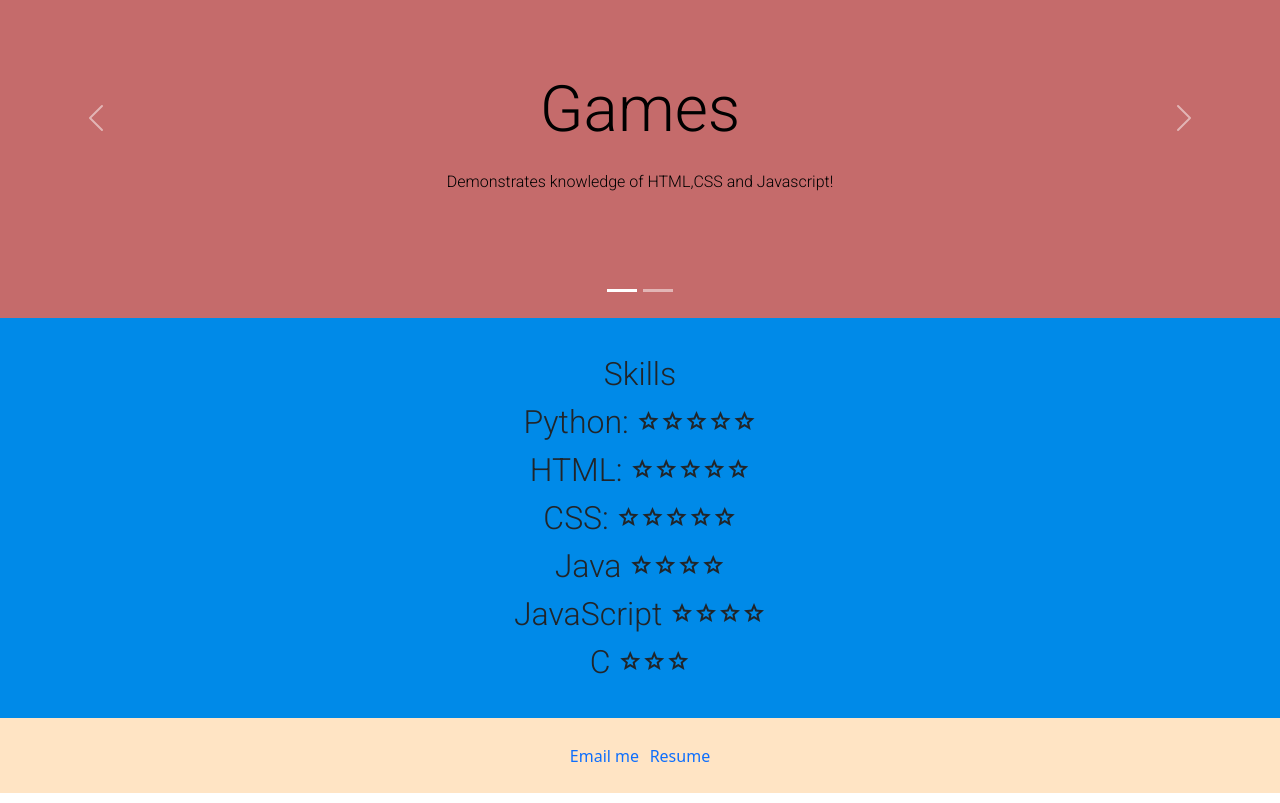
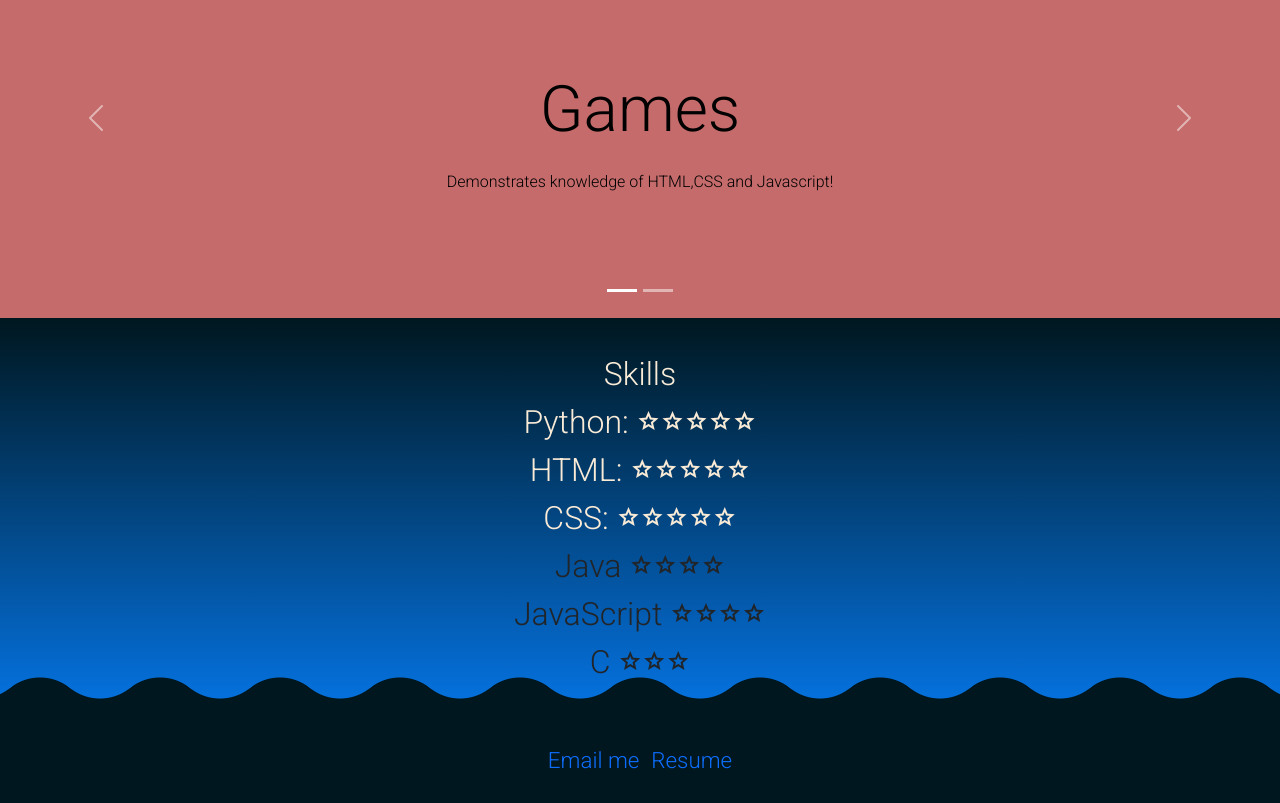
Before and after one commit to akurtle/Personal-Site, a website: page index.html in a window 1280 px wide. Shown: the part 1170-1973 px from the top of the page. Drawn offline with nearby package versions, Linux system fonts and the light colour scheme.

Commit message:
gradient

```diff
--- a/css/styles.css
+++ b/css/styles.css
@@ -247,15 +247,34 @@
     opacity: 0.5;
 }
 
+.mySkills{
+    background: #00171f;
+}
+
 .skill{
     height: 400px ;
-    background-color: #008ae8;
+    background:
+    linear-gradient(
+        to bottom,
+        #00171f,
+
+        #0575e6
+    );
     display: flex;
     flex-direction: column;
     justify-content: center;
     text-align: center;
     font-size: 2rem;
     font-family:Roboto;
+
+    --mask:
+        radial-gradient(48.02px at 50% calc(100% - 67.50px),#000 99%,#0000 101%) calc(50% - 60px) 0/120px 100%,
+        radial-gradient(48.02px at 50% calc(100% + 37.50px),#0000 99%,#000 101%) 50% calc(100% - 30px)/120px 100% repeat-x;
+    -webkit-mask: var(--mask);
+            mask: var(--mask);
+
+
+
 }
 
 .stars1{
@@ -324,7 +343,9 @@
 
 #contact-me{
     text-align: center;
-    background-color:bisque;
+    font-family:Roboto;
+    font-size: 1.4rem;
+    background-color:#00171f;
     padding-top: 2%;
     padding-bottom: 2%;
 }
--- a/index.html
+++ b/index.html
@@ -66,7 +66,7 @@
 
 
     <section class="top" >
-        <a href="#proj"><div id="first-obj"class="obj1"></div> </a>
+        <a href="#abt-me"><div id="first-obj"class="obj1"></div> </a>
           <div id ="name-div">
           <h1 class="name">
             <div id="second-obj" class="obj2"></div>
@@ -74,7 +74,7 @@
                 <span id="textToCome"></span>
                 <span class="input-cursor"></span>
               </div>
-            <div id="third-obj" class="obj3"></div>
+              <a href="#proj"><div id="third-obj" class="obj3"></div>  </a>
           </h1>
           </div>
         <div></div>
@@ -148,18 +148,18 @@
     <section class="mySkills">
 
       <div class="skill">
-        <div>Skills</div>
-        <div class="s1">Python:
+        <div style="color:antiquewhite">Skills</div>
+        <div class="s1" style="color:antiquewhite">Python:
           <div class="stars1">
             <span class="material-symbols-outlined"id="star0s1">star</span><span class="material-symbols-outlined" id="star1s1">star</span><span class="material-symbols-outlined" id="star2s1">star</span><span class="material-symbols-outlined" id="star3s1">star</span><span class="material-symbols-outlined" id="star4s1">star</span>
           </div>
         </div>
-        <div class="s2">HTML:
+        <div class="s2" style="color:antiquewhite">HTML:
           <div class="stars2">
           <span class="material-symbols-outlined"id="star0s1">star</span><span class="material-symbols-outlined" id="star1s1">star</span><span class="material-symbols-outlined" id="star2s1">star</span><span class="material-symbols-outlined" id="star3s1">star</span><span class="material-symbols-outlined" id="star4s1">star</span>
         </div>
         </div>
-        <div class="s3">CSS:
+        <div class="s3" style="color:antiquewhite">CSS:
           <div class="stars3">
           <span class="material-symbols-outlined"id="star0s1">star</span><span class="material-symbols-outlined" id="star1s1">star</span><span class="material-symbols-outlined" id="star2s1">star</span><span class="material-symbols-outlined" id="star3s1">star</span><span class="material-symbols-outlined" id="star4s1">star</span>
         </div>
--- a/js/js.js
+++ b/js/js.js
@@ -13,8 +13,8 @@ function objectWidthChange(){
 
 
 const allText=[
-    {text:"Mirza", color:"red"},
-    {text:"a web developer", color:"lightblue"},
+    {text:"Mirza", color:"lightblue"},
+    {text:"a web developer", color:"red"},
     {text:"a learner", color:"lightgreen"}
 ]
 
```
